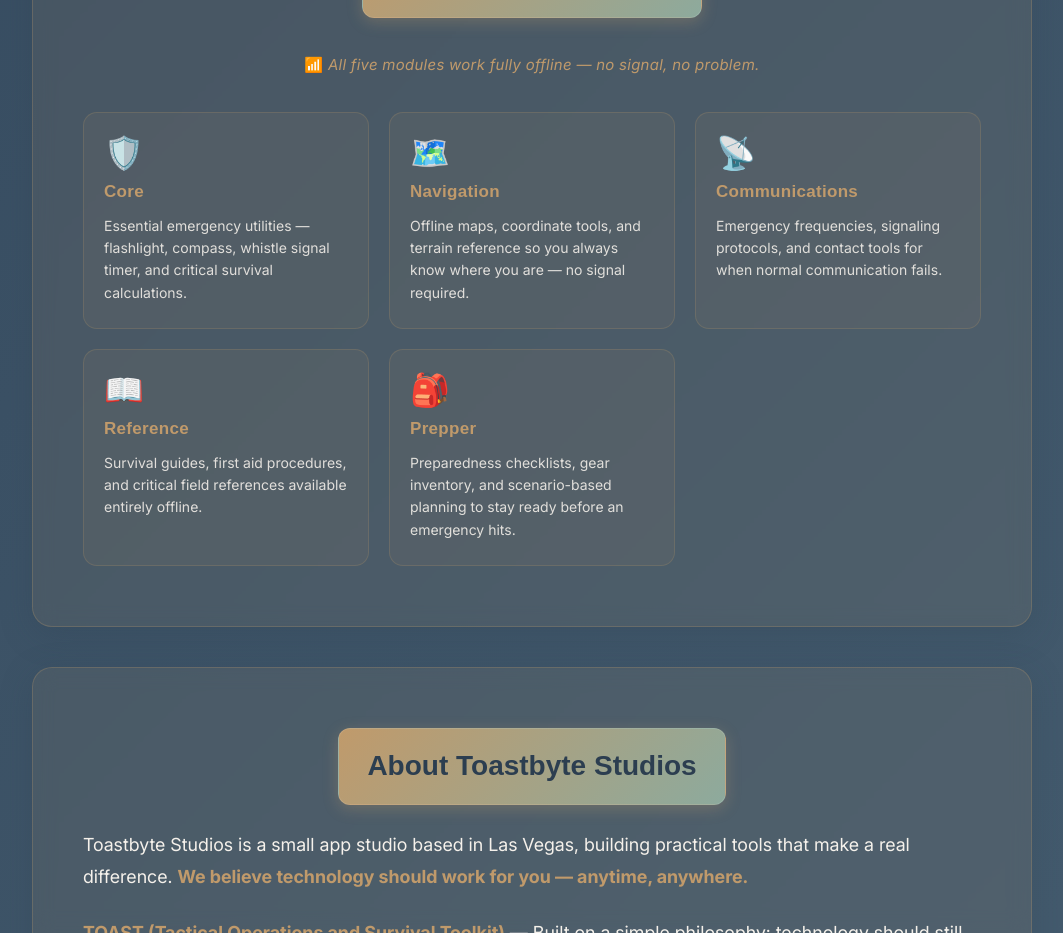
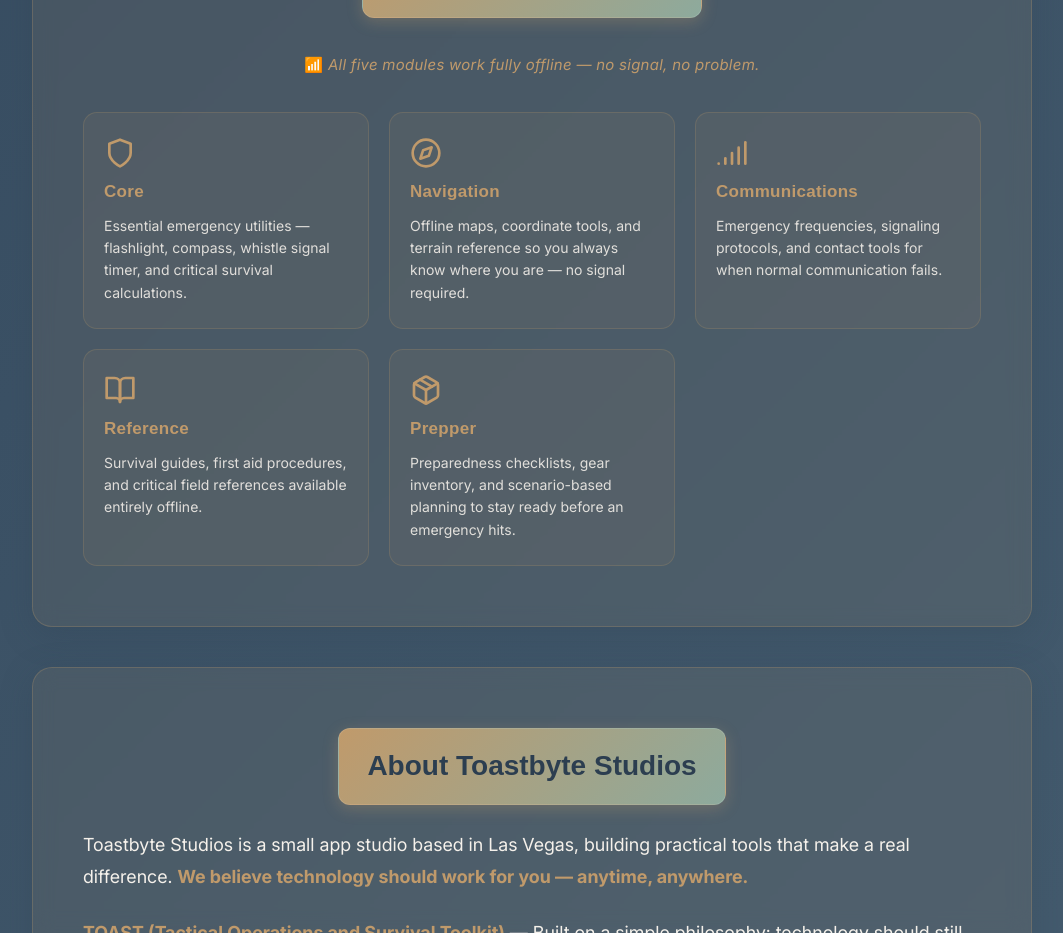
Before and after one commit to Toastbyte-Studios/toast-byte-studios, a React (Vite) app: page / in a window 1280 px wide. Shown: the part 860-1793 px from the top of the page, without its empty margins (108-1171 px from the left). Built offline with nearby package versions, Linux system fonts and the light colour scheme; no server answers; a web font is replaced by a local one.

Commit message:
feat: replace emoji icons with inline SVG icons in module cards
Co-authored-by: jason-shprintz <119976085+jason-shprintz@users.noreply.github.com>

```diff
--- a/src/Components/FeaturesSection/FeaturesSection.tsx
+++ b/src/Components/FeaturesSection/FeaturesSection.tsx
@@ -11,38 +11,78 @@ import {
   CardDescription,
 } from './styles';
 
-const MODULES = [
+const SVG_PROPS = {
+  xmlns: 'http://www.w3.org/2000/svg',
+  viewBox: '0 0 24 24',
+  fill: 'none',
+  stroke: 'currentColor',
+  strokeWidth: 2,
+  strokeLinecap: 'round' as const,
+  strokeLinejoin: 'round' as const,
+  'aria-hidden': true,
+};
+
+const MODULES: { icon: JSX.Element; name: string; description: string }[] = [
   {
-    icon: '🛡️',
+    icon: (
+      <svg {...SVG_PROPS}>
+        <path d="M12 22s8-4 8-10V5l-8-3-8 3v7c0 6 8 10 8 10z" />
+      </svg>
+    ),
     name: 'Core',
     description:
       'Essential emergency utilities — flashlight, compass, whistle signal timer, and critical survival calculations.',
   },
   {
-    icon: '🗺️',
+    icon: (
+      <svg {...SVG_PROPS}>
+        <circle cx="12" cy="12" r="10" />
+        <polygon points="16.24 7.76 14.12 14.12 7.76 16.24 9.88 9.88 16.24 7.76" />
+      </svg>
+    ),
     name: 'Navigation',
     description:
       'Offline maps, coordinate tools, and terrain reference so you always know where you are — no signal required.',
   },
   {
-    icon: '📡',
+    icon: (
+      <svg {...SVG_PROPS}>
+        <path d="M2 20h.01" />
+        <path d="M7 20v-4" />
+        <path d="M12 20v-8" />
+        <path d="M17 20V8" />
+        <path d="M22 4v16" />
+      </svg>
+    ),
     name: 'Communications',
     description:
       'Emergency frequencies, signaling protocols, and contact tools for when normal communication fails.',
   },
   {
-    icon: '📖',
+    icon: (
+      <svg {...SVG_PROPS}>
+        <path d="M2 3h6a4 4 0 0 1 4 4v14a3 3 0 0 0-3-3H2z" />
+        <path d="M22 3h-6a4 4 0 0 0-4 4v14a3 3 0 0 1 3-3h7z" />
+      </svg>
+    ),
     name: 'Reference',
     description:
       'Survival guides, first aid procedures, and critical field references available entirely offline.',
   },
   {
-    icon: '🎒',
+    icon: (
+      <svg {...SVG_PROPS}>
+        <path d="M16.5 9.4 7.55 4.24" />
+        <path d="M21 16V8a2 2 0 0 0-1-1.73l-7-4a2 2 0 0 0-2 0l-7 4A2 2 0 0 0 3 8v8a2 2 0 0 0 1 1.73l7 4a2 2 0 0 0 2 0l7-4A2 2 0 0 0 21 16z" />
+        <path d="M3.27 6.96 12 12.01l8.73-5.05" />
+        <path d="M12 22.08V12" />
+      </svg>
+    ),
     name: 'Prepper',
     description:
       'Preparedness checklists, gear inventory, and scenario-based planning to stay ready before an emergency hits.',
   },
-] as const;
+];
 
 /**
  * FeaturesSection renders a grid of TOAST app module cards.
@@ -95,11 +135,7 @@ const FeaturesSection: React.FC = (): JSX.Element => {
               cardsRef.current[i] = el;
             }}
           >
-            <CardIcon>
-              <span role="img" aria-hidden="true">
-                {mod.icon}
-              </span>
-            </CardIcon>
+            <CardIcon>{mod.icon}</CardIcon>
             <CardName>{mod.name}</CardName>
             <CardDescription>{mod.description}</CardDescription>
           </Card>
--- a/src/Components/FeaturesSection/styles.ts
+++ b/src/Components/FeaturesSection/styles.ts
@@ -134,11 +134,21 @@ const Card = styled.div`
 `;
 
 const CardIcon = styled.span`
-  font-size: 32px;
-  line-height: 1;
+  display: flex;
+  align-items: center;
+  justify-content: center;
+  width: 32px;
+  height: 32px;
+  color: ${COLORS.TOAST_BROWN};
+
+  svg {
+    width: 100%;
+    height: 100%;
+  }
 
   @media (max-width: ${BREAKPOINTS.MOBILE}) {
-    font-size: 28px;
+    width: 28px;
+    height: 28px;
   }
 `;
 
```
